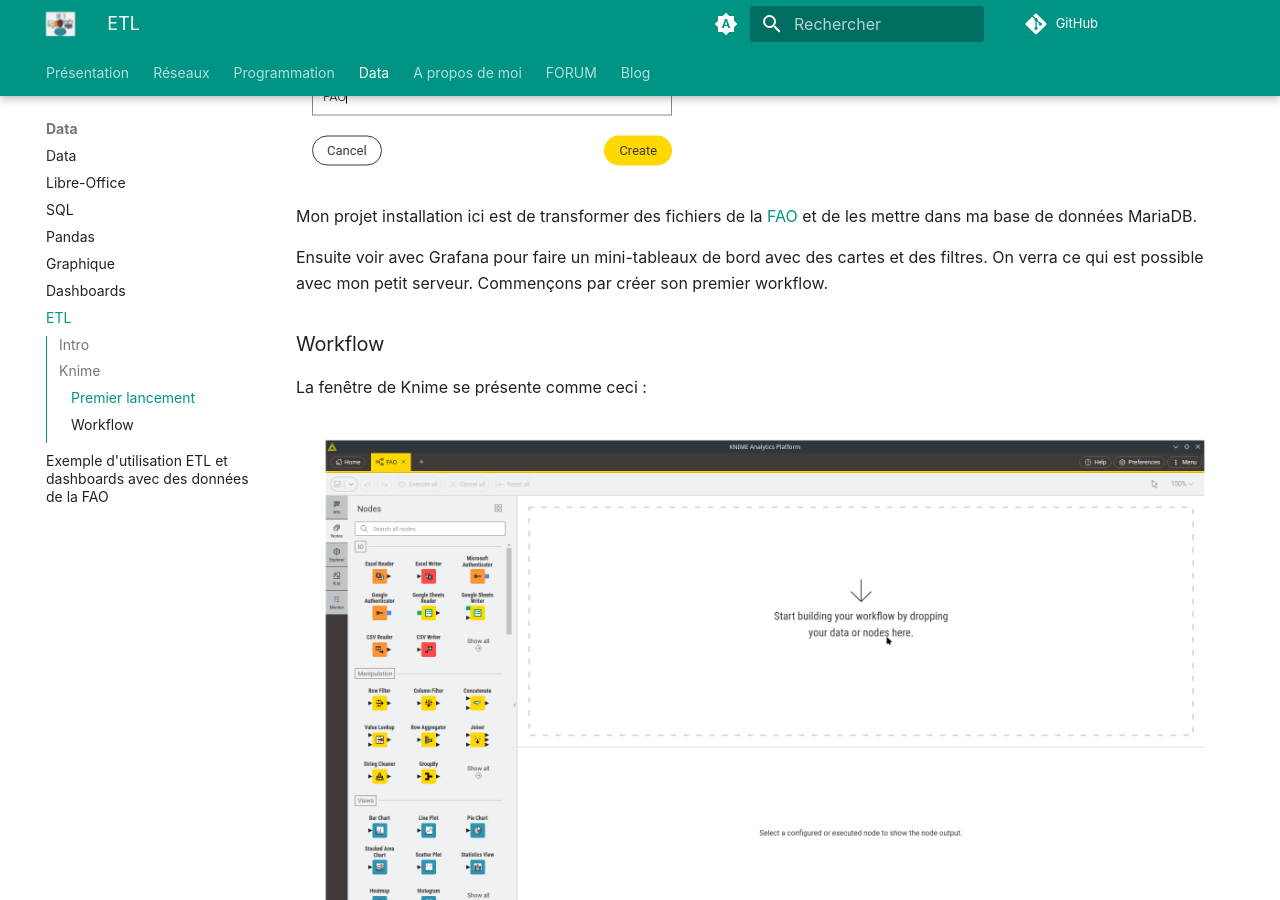
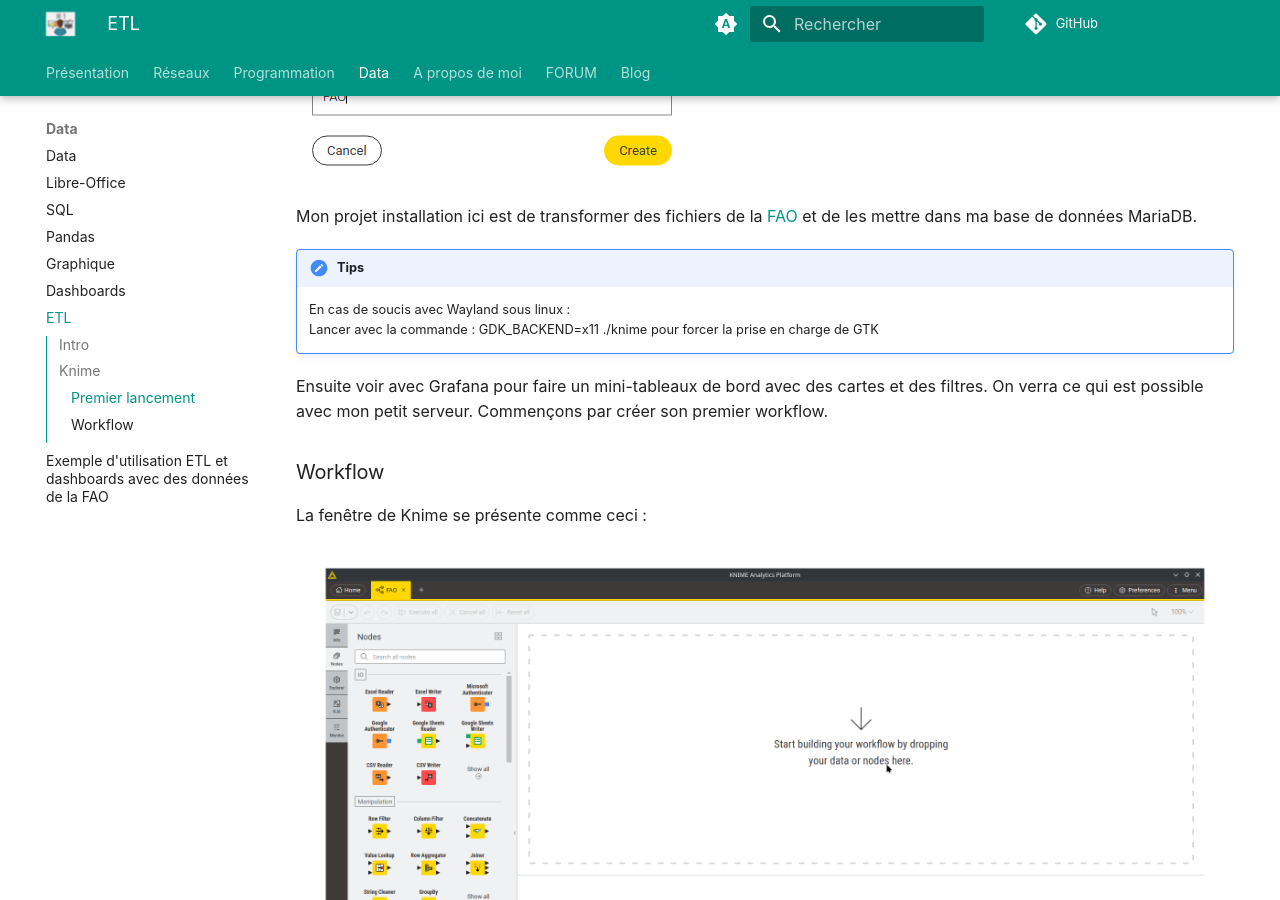
Before and after one commit to barrmath/piweb2, an MkDocs documentation site: the page built from docs/data/etl.md, in a window 1280 px wide and 900 px high, scrolled down 2033 px. Built offline with MkDocs 1.6.1 and Material for MkDocs 9.7.7, drawn with Linux system fonts in a browser that asks for light colours.

Commit message:
ajout tips wayland pour Knime

```diff
--- a/docs/data/etl.md
+++ b/docs/data/etl.md
@@ -44,6 +44,11 @@ Une fenêtre s'ouvre, nommez votre workflow (votre projet).
 
 Mon projet installation ici est de transformer des fichiers de la [FAO](https://www.fao.org/home/fr){target="_blank"} et de les mettre dans ma base de données MariaDB.
 
+!!! tips
+    En cas de soucis avec Wayland sous linux :
+    Lancer avec la commande : GDK_BACKEND=x11 ./knime pour forcer la prise en charge de GTK
+
+
 Ensuite voir avec Grafana pour faire un mini-tableaux de bord avec des cartes et des filtres. On verra ce qui est possible avec mon petit serveur. Commençons par créer son premier workflow.
 
 ### Workflow
```
